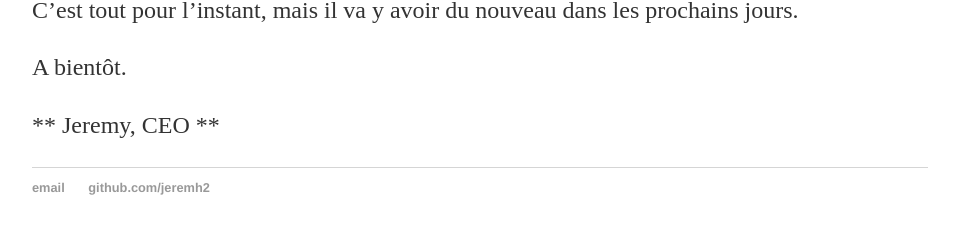
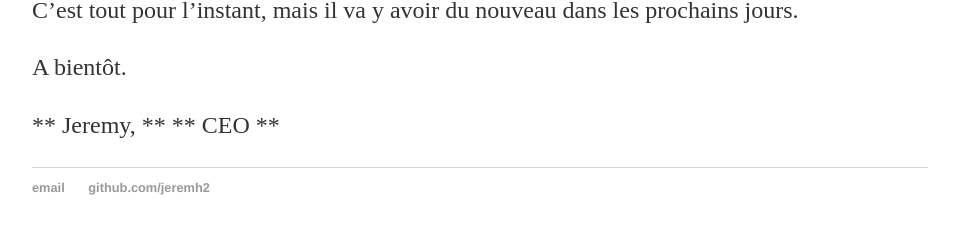
Before and after one commit to nittswebinar/nittswebinar.github.io, a Jekyll site: the page built from _posts/2016-08-04-nouveau-site.md, in a window 1280 px wide. Shown: the part 583-817 px from the top of the page, without its empty margins (160-1119 px from the left). Built offline with Jekyll 4.4.1, drawn with Linux system fonts in a browser that asks for light colours.

Commit message:
content modified

```diff
--- a/_posts/2016-08-04-nouveau-site.md
+++ b/_posts/2016-08-04-nouveau-site.md
@@ -14,5 +14,5 @@ C'est tout pour l'instant, mais il va y avoir du nouveau dans les prochains jour
 
 A bientôt.
 
-** Jeremy,
-CEO **
+** Jeremy, **
+** CEO **
```
